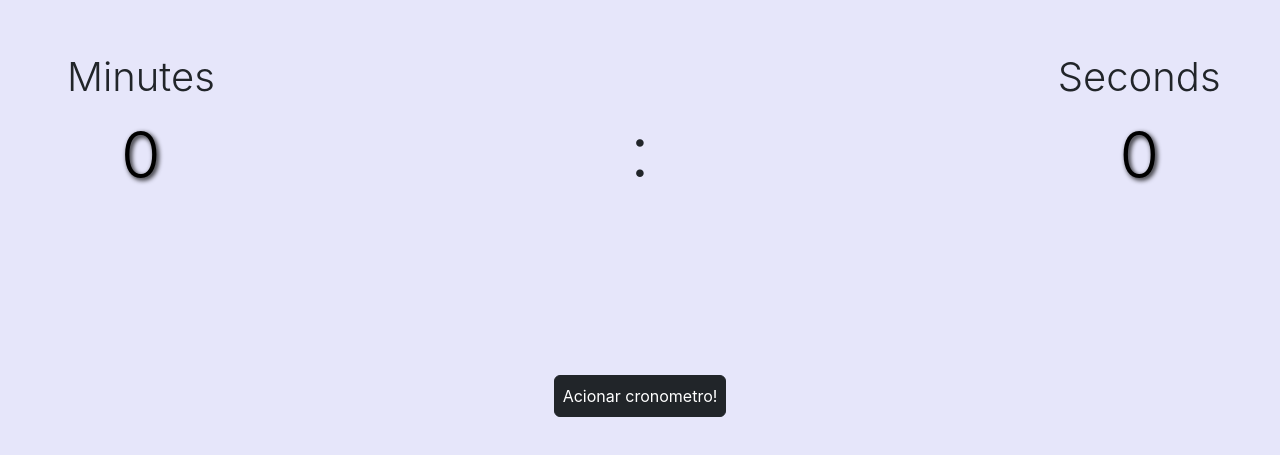
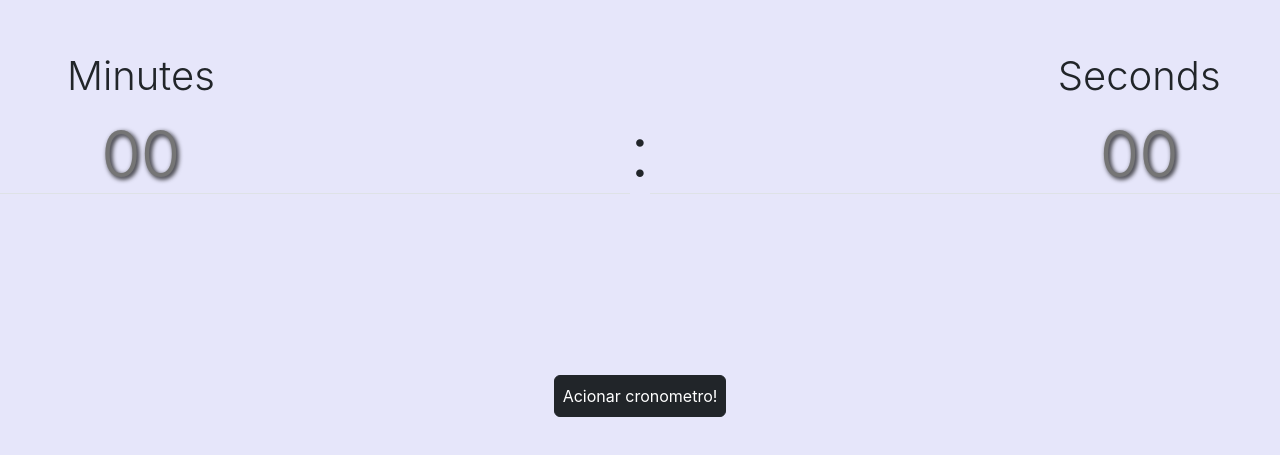
Before and after one commit to coqueirojoao/timerWolf, a React (Create React App) app: page / in a window 1280 px wide. Shown: the part 105-560 px from the top of the page. Built offline with nearby package versions, Linux system fonts and the light colour scheme; the HTML template or start-up script is replaced by a standard one.

Commit message:
Timer com detalhes

```diff
--- a/src/components/Main.jsx
+++ b/src/components/Main.jsx
@@ -5,8 +5,8 @@ import LifeIsGood from '../content/LifeIsGood.mp3'
 export default class Main extends React.Component {
   state = {
     disabled: false,
-    minTime: 0,
-    secTime: 0,
+    minTime: '',
+    secTime: '',
     error: false,
     music: false,
     verify: false,
@@ -84,12 +84,12 @@ export default class Main extends React.Component {
       <div className='container d-flex justify-content-center align-items-center height'>
         <div className='d-flex flex-column align-items-center justify-content-center mb-4'>
         <p className='display-6'>Minutes</p>
-        <input type='text' value={minTime} name='minTime' className='text-center display-3' onChange={this.handleChange} disabled={disabled} />
+        <input type='text' value={minTime} name='minTime' className='text-center display-3 border-bottom' onChange={this.handleChange} disabled={disabled} placeholder='00' />
         </div>
         <p className='text-center display-2 mt-5'>:</p>
         <div className='d-flex flex-column align-items-center justify-content-center mb-4'>
         <p className='display-6'>Seconds</p>
-        <input type='text' value={secTime} name='secTime' className='text-center display-3' onChange={this.handleChange} disabled={disabled} />
+        <input type='text' value={secTime} name='secTime' className='text-center display-3 border-bottom' onChange={this.handleChange} disabled={disabled} placeholder='00' />
         </div>
         </div>
         <div className='buttonBox'>
```
